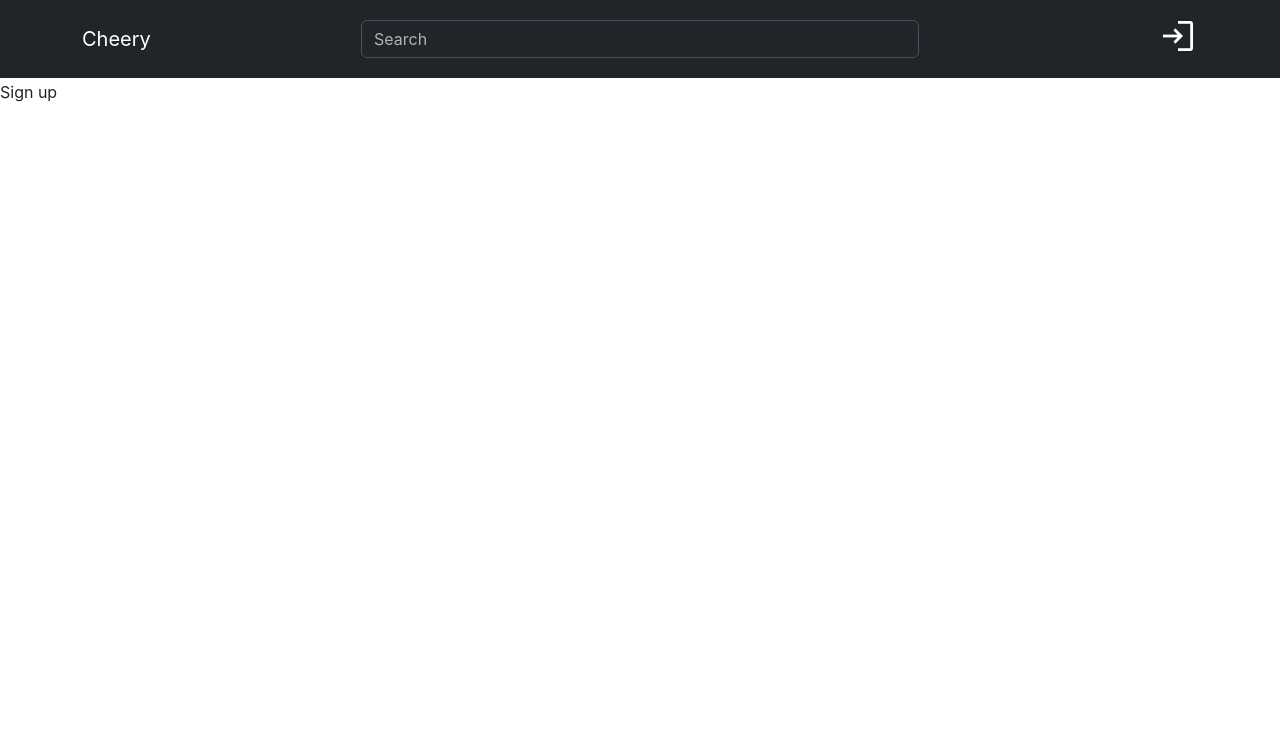
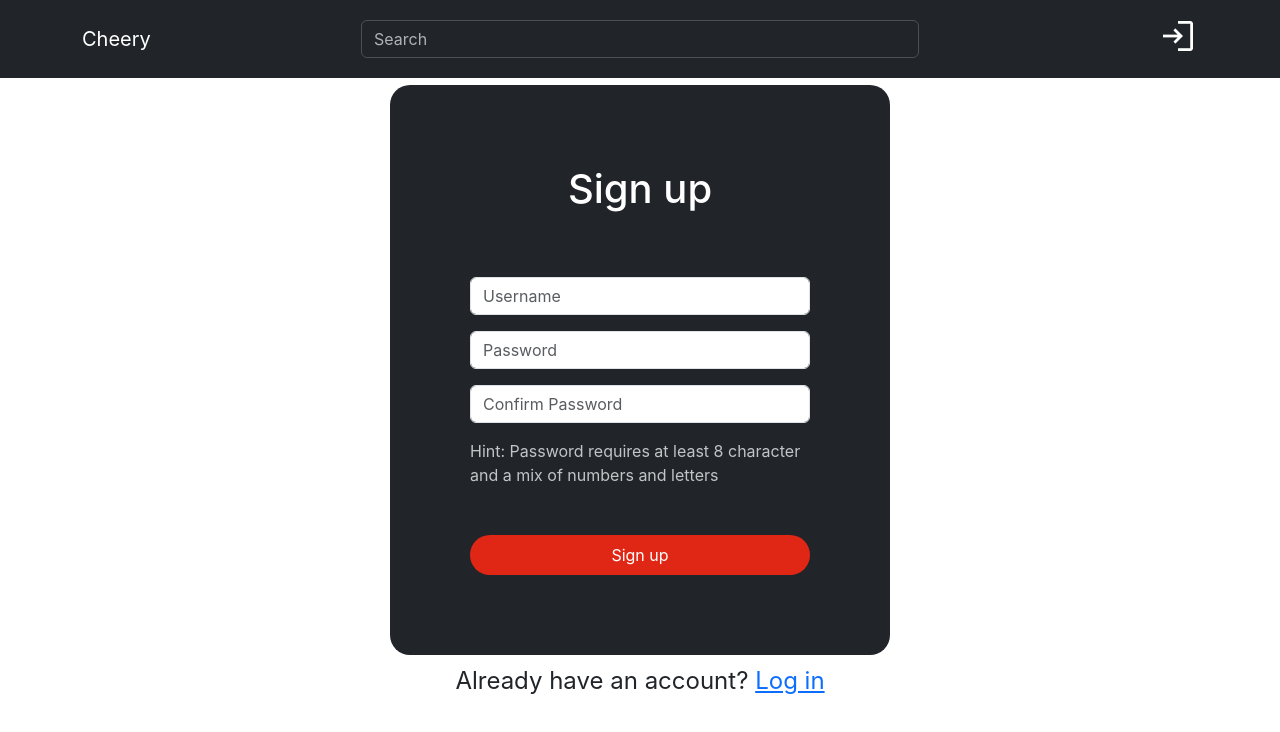
Before and after one commit to Zoten64/Cheery-frontend, a React (Create React App) app: page /signup in a window 1280 px wide. Shown: the top 732 px of the page. Built offline with nearby package versions, Linux system fonts and the light colour scheme.

Commit message:
Feat: Add signup page - Add components to the signup page - No functionality yet

```diff
--- a/src/App.js
+++ b/src/App.js
@@ -3,6 +3,7 @@ import NavBarTop from './components/NavBarTop';
 import NavBarBottom from './components/NavBarBottom';
 import { Route, Routes } from "react-router-dom";
 import Login from './pages/auth/Login';
+import SignUp from './pages/auth/SignUp';
 
 function App() {
   return (
@@ -15,7 +16,7 @@ function App() {
       <Routes>
         <Route path="/" element={<div>Home</div>}></Route>
         <Route path="/login" element={<Login />}></Route>
-        <Route path="/signup" element={<div>Sign up</div>}></Route>
+        <Route path="/signup" element={<SignUp/>}></Route>
         <Route path="/search" element={<div>Search</div>}></Route>
         <Route path="/notifications" element={<div>Notifications</div>}></Route>
         <Route path="/user" element={<div>user</div>}></Route>
--- a/src/components/NavBarTop.js
+++ b/src/components/NavBarTop.js
@@ -46,7 +46,7 @@ const NavBarTop = () => {
     <Navbar bg="dark" data-bs-theme="dark" fixed="top">
       <Container expand="lg">
         <Col>
-          <Navbar.Brand href="">Cheery</Navbar.Brand>
+          <Navbar.Brand href="/">Cheery</Navbar.Brand>
         </Col>
         <Col xs="auto" className="w-50 d-none d-md-block">
           <Form inline>
--- /dev/null
+++ b/src/pages/auth/SignUp.js
@@ -0,0 +1,65 @@
+import React, { useState } from "react";
+import Button from "react-bootstrap/Button";
+import Form from "react-bootstrap/Form";
+import styles from "../../styles/AuthPages.module.css";
+
+const SignUp = () => {
+  const [signUpData, setSignUpData] = useState({ username: "", password: "", confirmPassword: "" });
+
+  const { username, password, confirmPassword } = signUpData;
+
+  const [errors, setErrors] = useState({});
+
+  const handleChange = (event) => {
+    setSignUpData({
+      ...signUpData,
+      [event.target.name]: event.target.value,
+    });
+  };
+
+  return (
+    <div className={styles.Container}>
+      <div className={styles.InnerContainer}>
+        <h1>Sign up</h1>
+        <Form>
+          <Form.Group className="mb-3">
+            <Form.Control
+              type="text"
+              placeholder="Username"
+              name="username"
+              value={username}
+              onChange={handleChange}
+            />
+          </Form.Group>
+          <Form.Group className="mb-3" controlId="formBasicPassword">
+            <Form.Control
+              type="password"
+              placeholder="Password"
+              name="password"
+              value={password}
+              onChange={handleChange}
+            />
+          </Form.Group>
+          <Form.Group className="mb-3" controlId="formBasicConfirmPassword">
+            <Form.Control
+              type="password"
+              placeholder="Confirm Password"
+              name="confirmPassword"
+              value={confirmPassword}
+              onChange={handleChange}
+            />
+          </Form.Group>
+          <p className="text-light opacity-75">Hint: Password requires at least 8 character and a mix of numbers and letters</p>
+          <Button variant="primary" type="submit" className={styles.Button}>
+            Sign up
+          </Button>
+        </Form>
+      </div>
+      <p className="text-center mt-2 fs-4">
+          Already have an account? <a href="/login">Log in</a>
+        </p>
+    </div>
+  );
+};
+
+export default SignUp;
```
